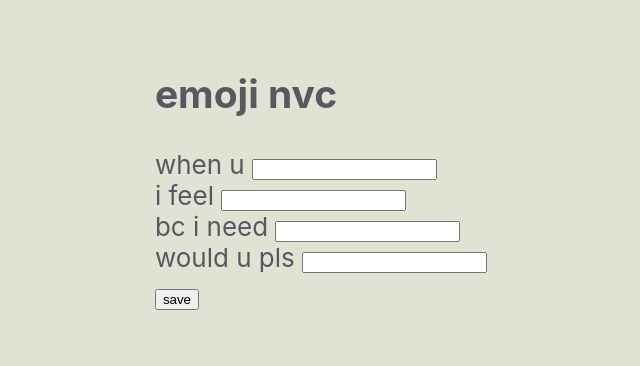
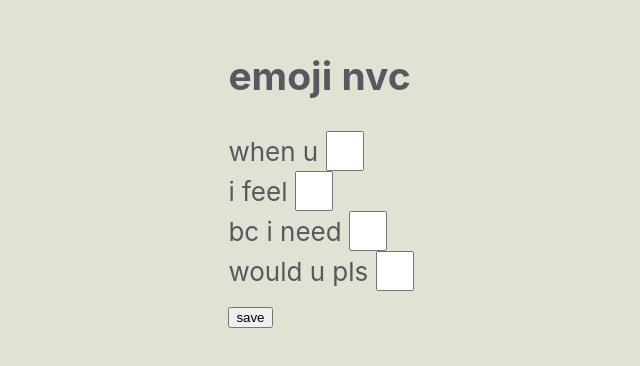
Before and after one commit to whichlight/emoji-nvc, a React (Create React App) app: page / in a window 1280 px wide. Shown: the part 226-592 px from the top of the page, without its empty margins (359-999 px from the left). Built offline with nearby package versions, Linux system fonts and the light colour scheme.

Commit message:
emoji size

```diff
--- a/src/App.css
+++ b/src/App.css
@@ -51,3 +51,8 @@
 aside.emoji-picker-react {
   position: absolute;
 }
+
+.input-style {
+  width: 30px;
+  font-size: 30px;
+}
--- a/src/App.js
+++ b/src/App.js
@@ -6,7 +6,7 @@ import Picker from "emoji-picker-react";
 // "the further the way from your project, the higher it is. I like it." ~noman
 
 //todo
-//turn this into a loop to clean things up a bit
+//speed things up
 
 import logo from "./logo.svg";
 import "./App.css";
@@ -18,8 +18,8 @@ const options = [
 
 const Prompt = (props) => {
   const onEmojiClick = (event, emojiObject) => {
-    props.setInput((prevInput) => prevInput + emojiObject.emoji);
-    // props.setInput(emojiObject.emoji);
+    //props.setInput((prevInput) => prevInput + emojiObject.emoji);
+    props.setInput(emojiObject.emoji);
     props.setPicker(false);
   };
 
```
